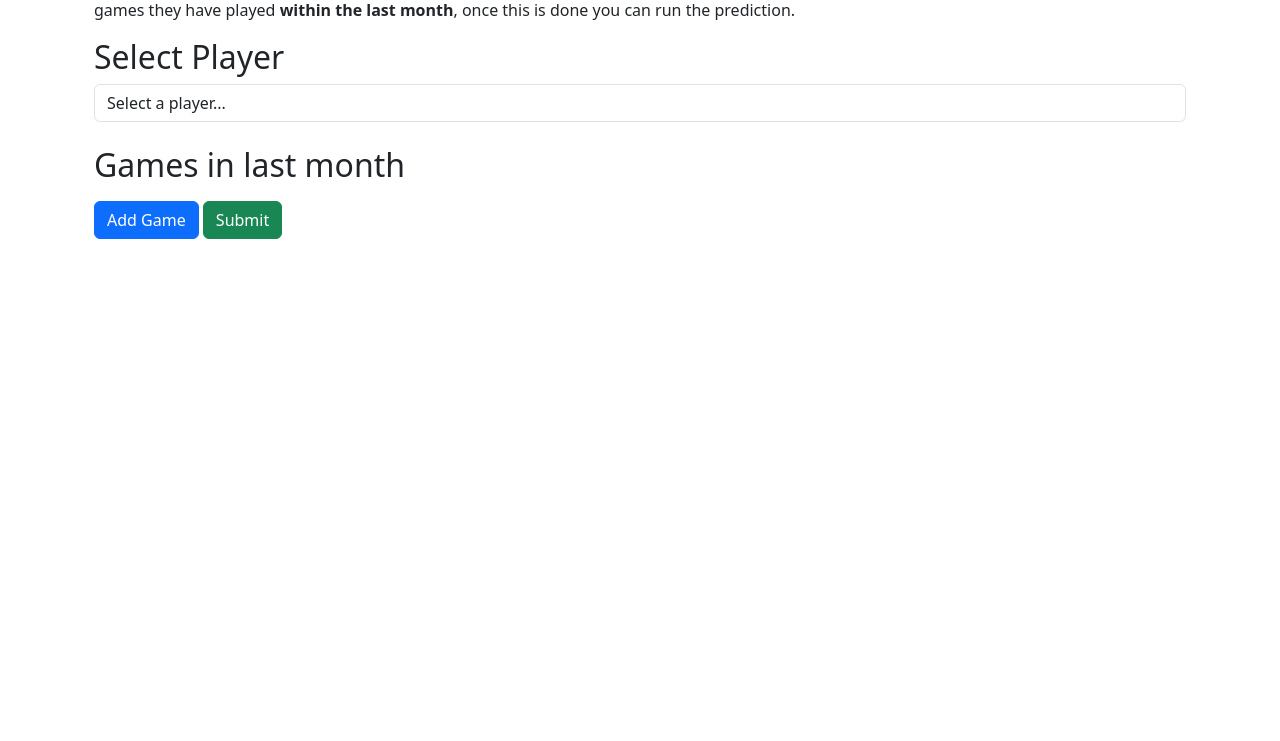
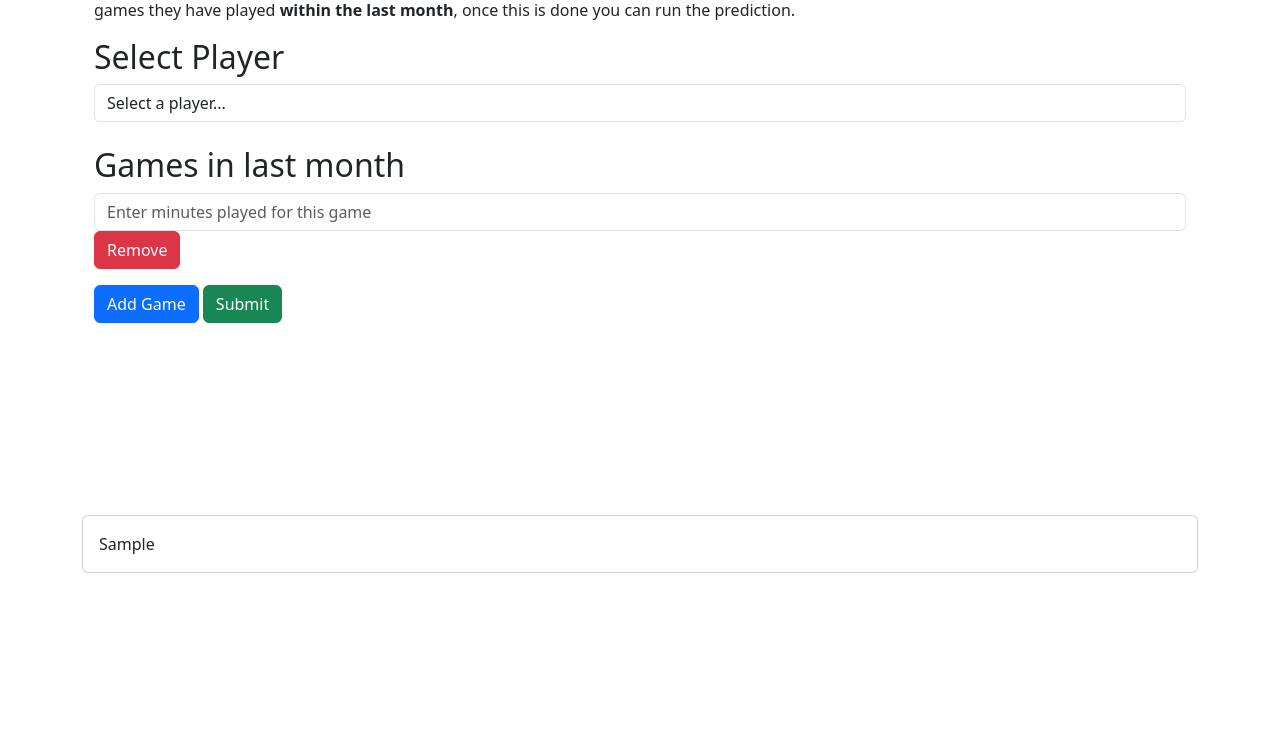
Before and after one commit to OmarIzagaren/Football-Physician, a Django app: template fyp/website/templates/injury_prediction.html in a window 1280 px wide. Shown: the part 210-951 px from the top of the page. Before the commit the page ends 449 px from the top, so only its background shows below. Run offline with Django 5.2, Linux system fonts and the light colour scheme; tables that the repository leaves empty hold one stand-in row (values such as "Sample post"); the template is opened without the code that fills it: values that come from a table or form of the project are taken from there, most other values are stand-ins (such as "Sample title", 1, 10 or a date in 2020); parts of the project's set-up code (start-up, migrations or seed data) failed here and were passed over.

Commit message:
Add game boxes remain there with values after submitting prediction

```diff
--- a/fyp/website/predictions.py
+++ b/fyp/website/predictions.py
@@ -53,11 +53,11 @@
 
         #Sorting the injury array based on date, going from closest end date to farthest
         injury_array = sorted(injury_array, key=lambda x: x[2], reverse=True)
-        print(injury_array)
+        #print(injury_array)
 
         #Calculate days since last injured
         days_since_injured = (today - injury_array[0][2]).days
-        print(days_since_injured)
+        #print(days_since_injured)
         player_details.append(days_since_injured)
 
         #Calculate length of injuries
@@ -86,7 +86,7 @@
             print(injury)
 
         player_details.extend([injury_array,injured])
-        print(player_details)
+        #print(player_details)
         prediction_input = InjuryPrediction.MakePrediction(player_details)
         return prediction_input.prediction()
 
--- a/fyp/website/templates/injury_prediction.html
+++ b/fyp/website/templates/injury_prediction.html
@@ -24,19 +24,54 @@
 
         <br/>
         <h2>Games in last month</h2>
-        <div id="gamesContainer" class="mb-3"></div>
+        <div id="gamesContainer" class="mb-3">
+        {% if games %}
+            {% for game in games %}
+                <div class="mb-3">
+                    <input type="number" class="form-control d-inline mr-2" name="games[]" value="{{ game }}" placeholder="Enter minutes played for this game" required min="0" max="120">
+                    <button type="button" class="btn btn-danger" onclick="removeGame(this)">Remove</button>
+                </div>
+            {% endfor %}
+        {% endif %}
+        </div>
 
         <button type="button" class="btn btn-primary" onclick="addGame()">Add Game</button>
         <button type="submit" class="btn btn-success">Submit</button>
     </form>
 </div>
+<br/>
+
+{% if injury_risk_prediction %}
+<br/>
+<br/>
+<br/>
+<br/>
+<br/>
+<br/>
+<br/>
+    <div class="card" id="prediction">
+        <div class="card-body">
+            {{ injury_risk_prediction }}
+        </div>
+      </div>
+<br/>
+<br/>
+<br/>
+<br/>
+<br/>
+<br/>
+<br/>
+{% endif %}
 
 <script>
     var gameCount = 0;
 
-    function addGame() {
+    if (document.getElementById('prediction')) {
+        document.getElementById('prediction').scrollIntoView({ behavior: 'smooth' });
+    }
+
+    function addGame(current) {
         var gamesContainer = document.getElementById('gamesContainer');
-
 
         // Create a new div to hold the input and remove button
         var gameDiv = document.createElement('div');
@@ -46,7 +81,7 @@
         var newInput = document.createElement('input');
         newInput.type = 'number';
         newInput.className = 'form-control d-inline mr-2';  // Bootstrap styling
-        newInput.name = 'games';
+        newInput.name = 'games[]';  // Use array syntax
         newInput.placeholder = 'Enter minutes played for this game';
         newInput.required = true;
         newInput.min = 0;
@@ -69,7 +104,6 @@
         gamesContainer.appendChild(gameDiv);
     }
 
-
 </script>
 
 {% endblock %}
```
Also changed, not shown: fyp/website/views.py (+5 -5 lines).
